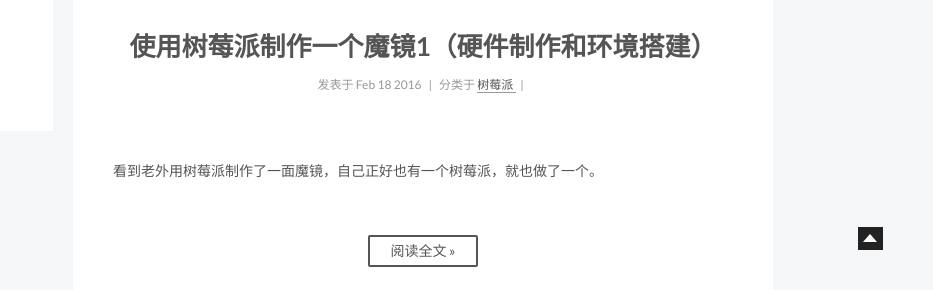
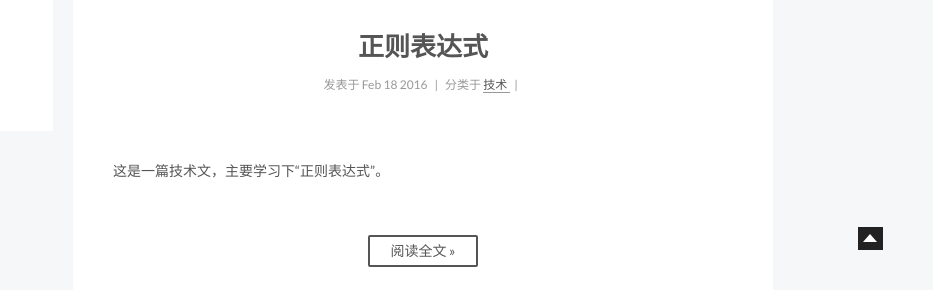
Before and after one commit to HelloWk/hellowk.github.io, a plain HTML site: page index.html in a window 1280 px wide. Shown: the part 510-800 px from the top of the page, 347-1280 px from the left. Drawn offline with Linux system fonts and the light colour scheme; a script that the page names is missing.

Commit message:
Site updated: 2016-02-20 01:11:52

```diff
--- a/index.html
+++ b/index.html
@@ -258,6 +258,15 @@
 
 
 
+
+
+
+
+
+
+
+
+
   <article class="post post-type-normal " itemscope itemtype="http://schema.org/Article">
 
 
@@ -341,118 +350,6 @@
 <p>回顾一下，买了合适的镜子、显示器，做了个新外壳，安装好硬件及配置完成树莓派，那就进入最后一步——界面开发。<br>
           <div class="post-more-link text-center">
             <a class="btn" href="/2016/02/18/raspberry-pi-magic-mirror-2/#more" rel="contents">
-              阅读全文 &raquo;
-            </a>
-          </div>
-
-
-    </div>
-
-    <footer class="post-footer">
-
-
-
-
-
-
-        <div class="post-eof"></div>
-
-    </footer>
-  </article>
-
-
-
-
-
-
-
-
-
-
-
-
-  <article class="post post-type-normal " itemscope itemtype="http://schema.org/Article">
-
-
-      <header class="post-header">
-
-
-
-          <h1 class="post-title" itemprop="name headline">
-
-
-
-
-                <a class="post-title-link" href="/2016/02/18/raspberry-pi-magic-mirror-1/" itemprop="url">
-                  使用树莓派制作一个魔镜1（硬件制作和环境搭建）
-                </a>
-
-
-          </h1>
-
-
-        <div class="post-meta">
-          <span class="post-time">
-            <span class="post-meta-item-icon">
-              <i class="fa fa-calendar-o"></i>
-            </span>
-            <span class="post-meta-item-text">发表于</span>
-            <time itemprop="dateCreated" datetime="2016-02-18T20:22:20+08:00" content="Feb 18 2016">
-              Feb 18 2016
-            </time>
-          </span>
-
-
-            <span class="post-category" >
-              &nbsp; | &nbsp;
-              <span class="post-meta-item-icon">
-                <i class="fa fa-folder-o"></i>
-              </span>
-              <span class="post-meta-item-text">分类于</span>
-
-                <span itemprop="about" itemscope itemtype="https://schema.org/Thing">
-                  <a href="/categories/raspberrypi/" itemprop="url" rel="index">
-                    <span itemprop="name">树莓派</span>
-                  </a>
-                </span>
-
-
-
-
-
-            </span>
-
-
-
-
-              <span class="post-comments-count">
-                &nbsp; | &nbsp;
-                <a href="/2016/02/18/raspberry-pi-magic-mirror-1/#comments" itemprop="discussionUrl">
-                  <span class="post-comments-count ds-thread-count" data-thread-key="2016/02/18/raspberry-pi-magic-mirror-1/" itemprop="commentsCount"></span>
-                </a>
-              </span>
-
-
-
-
-
-
-
-        </div>
-      </header>
-
-
-
-    <div class="post-body" itemprop="articleBody">
-
-
-
-
-
-
-          <p>看到老外用树莓派制作了一面魔镜，自己正好也有一个树莓派，就也做了一个。<br>
-          <div class="post-more-link text-center">
-            <a class="btn" href="/2016/02/18/raspberry-pi-magic-mirror-1/#more" rel="contents">
               阅读全文 &raquo;
             </a>
           </div>
```
Also changed, not shown: 2016/02/18/raspberry-pi-magic-mirror-1/index.html (+6 -2 lines).
